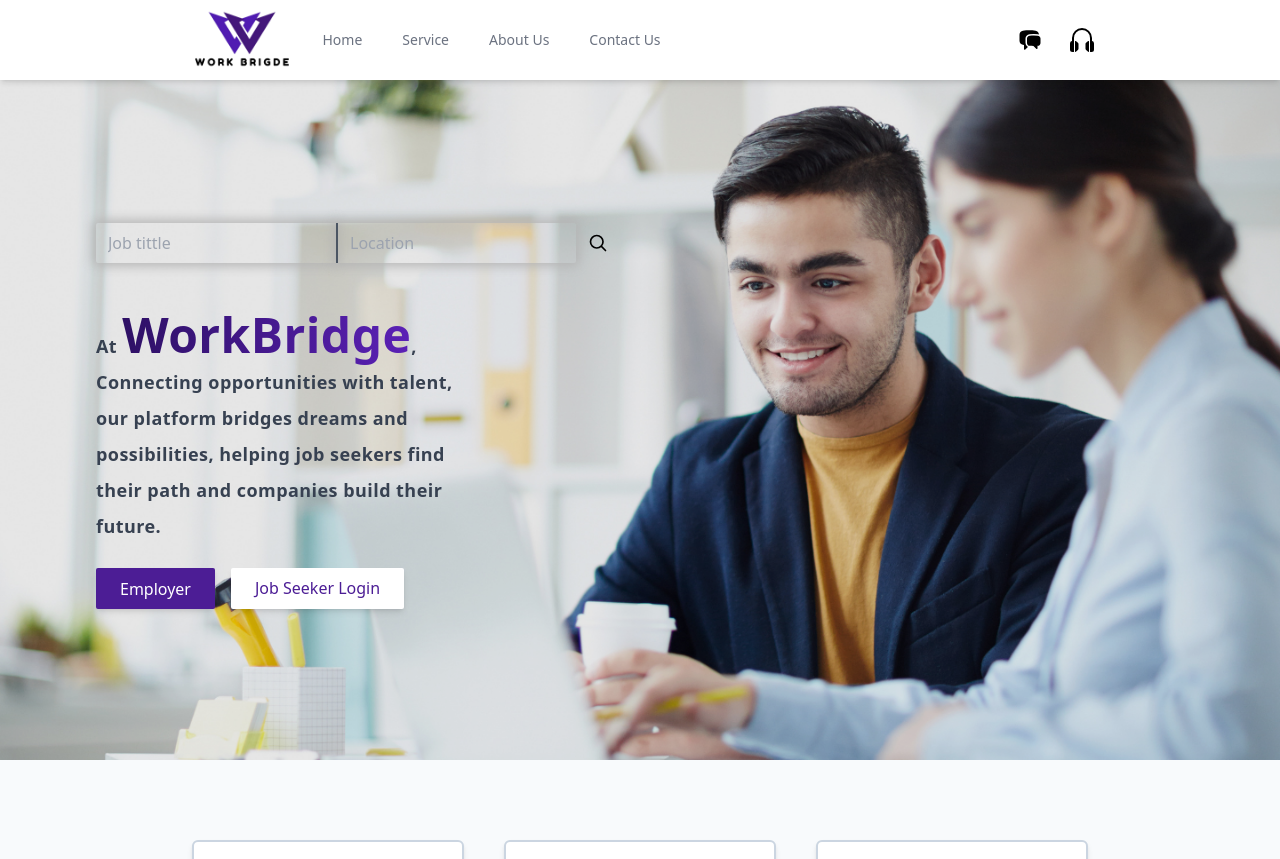
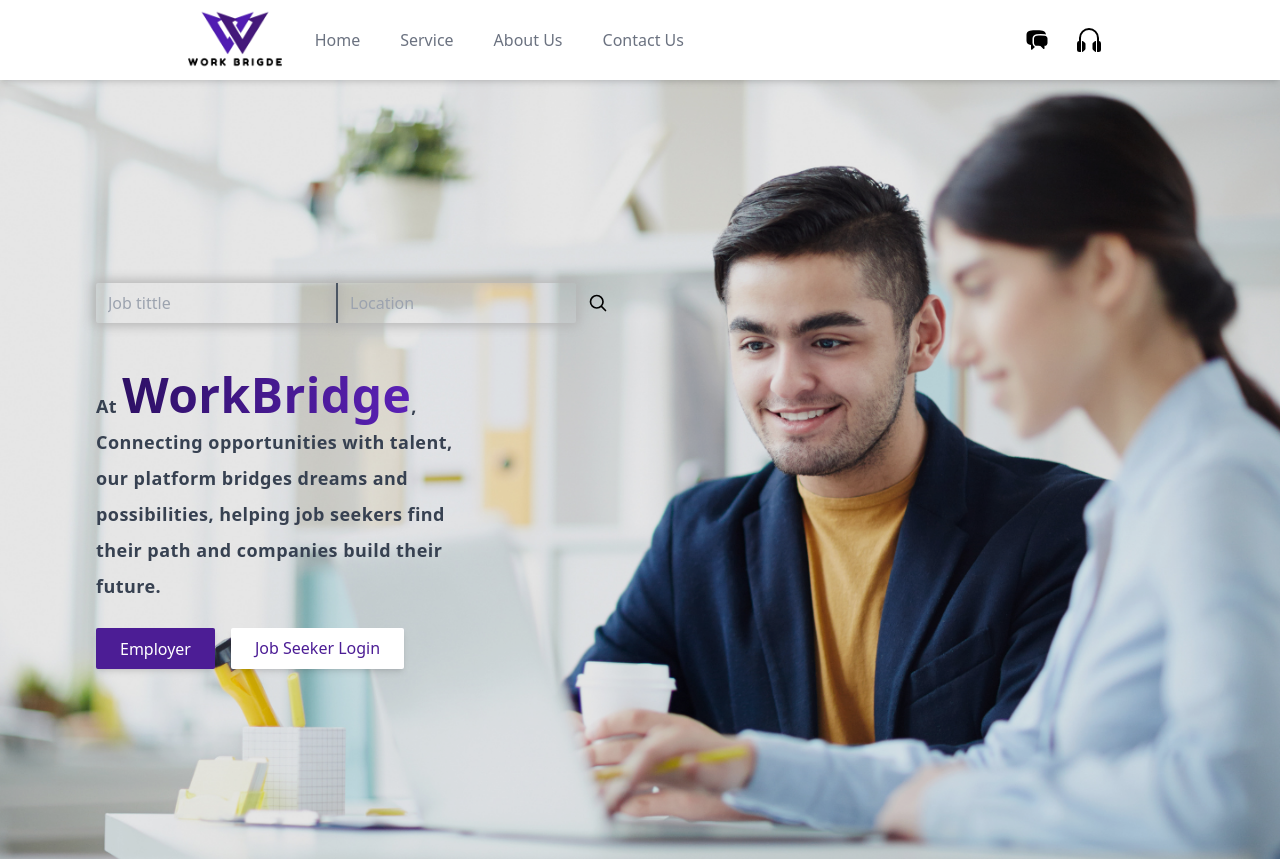
Before and after one commit to MidhunPM6/WorkBridge_Job_Portal-front-end, a React (Create React App) app: page / in a window 1280 px wide. Shown: the top 859 px of the page. Built offline with nearby package versions, Linux system fonts and the light colour scheme; no server answers.

Commit message:
Alignment Issue solved

```diff
--- a/src/Components/GoogleAuth/Callback.js
+++ b/src/Components/GoogleAuth/Callback.js
@@ -11,15 +11,15 @@ const Callback = () => {
   const navigate = useNavigate('')
   useEffect(() => {
     const handleAuthCallback = async () => {
-      const urlParms = new URLSearchParams(window.location.search)
-      const code = urlParms.get('code')
+      const urlParams = new URLSearchParams(window.location.search)
+      const code = urlParams.get('code')
       if (!code) {
         console.error('Authorization code missing')
         navigate('/')
         return
       }
       try {
-        const codeVerifier = localStorage.getItem('code_verifier')
+        const codeVerifier = sessionStorage.getItem('code_verifier')
         if (!codeVerifier) {
           console.error('Code verifier missing.')
           navigate('/')
--- a/src/Components/GoogleAuth/pkce.js
+++ b/src/Components/GoogleAuth/pkce.js
@@ -32,7 +32,7 @@ export const genaratePKCE =async()=>{
     const codeVerifier = generateRandomString()
     const codeChallenge= await sha256(codeVerifier)
 
-    localStorage.setItem('code_verifier',codeVerifier)
+   sessionStorage.setItem('code_verifier',codeVerifier)
 
     return {codeVerifier,codeChallenge}
 
--- a/src/Components/Jobseeker-Components/LandingPage/LandingPage.jsx
+++ b/src/Components/Jobseeker-Components/LandingPage/LandingPage.jsx
@@ -4,71 +4,65 @@ import heroimg from '../../../assets/Heroimg.png'
 import { useSelector } from 'react-redux'
 import SearchBar from './SearchBar'
 
-
-
-
-
 const HomeMain = () => {
-
-  const navigate=useNavigate()
-  const user =useSelector((state)=>state.user.user)
+  const navigate = useNavigate()
+  const user = useSelector(state => state.user.user)
 
   return (
     <>
-
-    <div className="relative flex items-center lg:h-[85vh] w-full overflow-hidden " id="home">
-
+      <div
+        className='relative flex items-center lg:h-[85vh] w-full overflow-hidden lg:min-h-screen'
+        id='home'
+      >
         <img
           src={heroimg}
-    alt="Hero"
-    className="absolute inset-0 w-full min-h-[400px] h-full object-cover  transition-all duration-300 brightness-90 "
+          alt='Hero'
+          className='absolute inset-0 w-full min-h-[400px] h-full object-cover  transition-all duration-300 brightness-90 '
         />
 
-  <div className="relative z-10 w-full px-6 md:px-12 lg:px-24 flex flex-col items-start ">
-
+        <div className='relative z-10 w-full px-6 md:px-12 lg:px-24 flex flex-col items-start h-auto '>
           <div className='mb-10'>
-
             <SearchBar></SearchBar>
           </div>
           <p className='text-sm lg:text-[18px] tracking-wide leading-loose mt-20 lg:mt-2 lg:w-[30vw] w-[50%] font-semibold text-gray-700'>
-      At <span className='text-4xl lg:text-5xl font-bold bg-gradient-to-r from-violet-950 to-violet-800 bg-clip-text text-transparent'>WorkBridge</span>, Connecting opportunities with talent, our platform bridges dreams and possibilities, helping job seekers find their path and companies build their future.
+            At{' '}
+            <span className='text-4xl lg:text-5xl font-bold bg-gradient-to-r from-violet-950 to-violet-800 bg-clip-text text-transparent'>
+              WorkBridge
+            </span>
+            , Connecting opportunities with talent, our platform bridges dreams
+            and possibilities, helping job seekers find their path and companies
+            build their future.
           </p>
 
-
-    <div className="flex  gap-4 mb-10 mt-6">
+          <div className='flex  gap-4 mb-10 mt-6'>
             {user?.name ? (
               <button
-          onClick={() => navigate("/jobview")}
-          className="group px-4 p-2 bg-white text-violet-900 rounded-sm shadow-md hover:scale-105 transition-transform duration-300"
+                onClick={() => navigate('/jobview')}
+                className='group px-4 p-2 bg-white text-violet-900 rounded-sm shadow-md hover:scale-105 transition-transform duration-300'
               >
                 Find Jobs
-          <div className="bg-violet-900 h-[2px] w-0 group-hover:w-full transition-all duration-500"></div>
+                <div className='bg-violet-900 h-[2px] w-0 group-hover:w-full transition-all duration-500'></div>
               </button>
             ) : (
               <>
                 <button
-            onClick={() => navigate("/employer")}
-            className="px-6 py-2 bg-violet-900 text-white rounded-sm shadow-md hover:scale-105 transition-transform duration-300"
+                  onClick={() => navigate('/employer')}
+                  className='px-6 py-2 bg-violet-900 text-white rounded-sm shadow-md hover:scale-105 transition-transform duration-300'
                 >
                   Employer
                 </button>
                 <button
-            onClick={() => navigate("/login")}
-            className="group px-6 py-2 bg-white text-violet-900 rounded-sm shadow-md hover:scale-105 transition-transform duration-300"
+                  onClick={() => navigate('/login')}
+                  className='group px-6 py-2 bg-white text-violet-900 rounded-sm shadow-md hover:scale-105 transition-transform duration-300'
                 >
                   Job Seeker Login
-            <div className="bg-violet-900 h-[1px] w-0 group-hover:w-full transition-all duration-500"></div>
+                  <div className='bg-violet-900 h-[1px] w-0 group-hover:w-full transition-all duration-500'></div>
                 </button>
               </>
             )}
           </div>
         </div>
       </div>
-
-
-
-
-
     </>
   )
 }
--- a/src/Components/Jobseeker-Components/LandingPage/NavBar.jsx
+++ b/src/Components/Jobseeker-Components/LandingPage/NavBar.jsx
@@ -21,34 +21,42 @@ const NavBar = () => {
             <img src={logo} alt='' className='w-28 ' />
           </div>
 
-          <div className='hidden lg:flex space-x-10 ml-0 lg:ml-6 mt-4 lg:mt-0 text-gray-500 text-sm'>
+          <div className='hidden lg:flex space-x-10 ml-0 lg:ml-6 mt-4 lg:mt-0 text-gray-500 '>
             <NavHashLink
               to='/#home'
-              className=' hover:text-gray-700 place-content-center hover:underline underline-offset-4 '
+              className='group  hover:text-gray-700 place-content-center  '
               smooth
             >
               Home
+              <div className='bg-violet-900 h-[1px] w-0 group-hover:w-full transition-all duration-500'></div>
             </NavHashLink>
             <NavHashLink
               to='/#service'
-              className=' hover:text-gray-700 place-content-center hover:underline underline-offset-4 '
+              className='group hover:text-gray-700 place-content-center  '
               smooth
             >
               Service
+              <div className='bg-violet-900 h-[1px] w-0 group-hover:w-full transition-all duration-500'></div>
+
+
             </NavHashLink>
             <NavHashLink
               to='/#about'
-              className=' hover:text-gray-700 place-content-center hover:underline underline-offset-4 '
+              className=' group hover:text-gray-700 place-content-center  '
               smooth
             >
               About Us
+              <div className='bg-violet-900 h-[1px] w-0 group-hover:w-full transition-all duration-500'></div>
+
             </NavHashLink>
             <NavHashLink
               to='/#contact'
-              className=' hover:text-gray-700 place-content-center hover:underline underline-offset-4 '
+              className='group hover:text-gray-700 place-content-center  '
               smooth
             >
               Contact Us
+              <div className='bg-violet-900 h-[1px] w-0 group-hover:w-full transition-all duration-500'></div>
+
             </NavHashLink>
           </div>
         </div>
--- a/src/Components/Jobseeker-Components/Profile/PersonalDetails/PersonalDetails.jsx
+++ b/src/Components/Jobseeker-Components/Profile/PersonalDetails/PersonalDetails.jsx
@@ -3,11 +3,46 @@ import React, { useState } from 'react'
 import img from '../../../../assets/cover.jpg'
 import Modal from 'react-modal'
 import PersonalPopUp from './PersonalPopUp'
-
-Modal.setAppElement('#root')
+import { axiosInstance } from '../../../../Axios/Axios-instance'
+import { useSelector } from 'react-redux'
 
 const PersonalDetails = () => {
   const [modalIsOpen, setIsOpen] = useState(false)
+  const [profileUpload, setProfileUpload] = useState('')
+  const user = useSelector(state => state.user.user)
+  const userID = user._id
+
+  //  Creating formData for the file upload
+  const handleFileChange = async e => {
+    const file = e.target.files[0]
+    if (file) {
+      setProfileUpload(file)
+    }
+  }
+
+  // Insert upload data inside Formdata
+  const formData = new FormData()
+  formData.append('file', profileUpload)
+
+  const handleUpload = async () => {
+    console.log(userID)
+
+    try {
+      const response = await axiosInstance.post(
+        '/api/fileupload/profile',
+        formData,
+        {
+          headers: {
+            'Content-Type': 'multipart/form-data'
+          },
+          withCredentials : true
+        }
+      )
+      console.log(response)
+    } catch (error) {
+      console.error(error)
+    }
+  }
 
   const customStyles = {
     overlay: {
@@ -62,8 +97,17 @@ const PersonalDetails = () => {
                       clipRule='evenodd'
                     />
                   </svg>
-                <input type='file' className='hidden' id='profileUpload' />
+                  <input
+                    type='file'
+                    className='hidden'
+                    name='profileUpload'
+                    id='profileUpload'
+                    onChange={handleFileChange}
+                  />
                 </label>
+                <button className='bg-yellow-400' onClick={handleUpload}>
+                  submit
+                </button>
               </div>
               <div>
                 <label for='coverUpload'>
@@ -115,16 +159,15 @@ const PersonalDetails = () => {
                   <h1 className='text-black font-semibold  '>
                     <span>Skills</span>
                   </h1>
-                <h2 className='text-gray-500'>Java,Python,Mongodb,Javascript,AI, Machine Learning</h2>
+                  <h2 className='text-gray-500'>
+                    Java,Python,Mongodb,Javascript,AI, Machine Learning
+                  </h2>
                 </div>
-
               </div>
               <div className='flex flex-col gap-2 flex-wrap '>
                 <div className='flex flex-col'>
-
                   <h1 className=''>
                     <span className='font-semibold'>Portfolio </span>{' '}
-
                   </h1>
                   <a
                     href='https://portfoliomidhun.vercel.app/'
@@ -134,10 +177,8 @@ const PersonalDetails = () => {
                   </a>
                 </div>
                 <div className='flex flex-col'>
-
                   <h1 className=''>
                     <span className='font-semibold'>LinkIn </span>{' '}
-
                   </h1>
                   <a
                     href='https://portfoliomidhun.vercel.app/'
@@ -146,22 +187,20 @@ const PersonalDetails = () => {
                     https://www.linkedin.com/in/midhunpm6060/
                   </a>
                 </div>
-
-
               </div>
             </div>
             <div className='mt-4 '>
               <h1 className='text-xl font-semibold'>About Me</h1>
               <div className='w-full text-gray-500 mt-2 rounded-md h-auto  '>
                 <h1>
-                Lorem ipsum dolor sit amet consectetur adipisicing elit. Tempore
-                eos numquam explicabo, commodi assumenda voluptate illo saepe
-                laboriosam voluptatibus enim distinctio quasi, corporis maxime
-                inventore quo sint itaque? Optio, repellat? Lorem ipsum dolor
-                sit amet consectetur adipisicing elit. Tempore eos numquam
-                explicabo, commodi assumenda voluptate illo saepe laboriosam
-                voluptatibus enim distinctio quasi, corporis maxime inventore
-                quo sint itaque? Optio, repellat?
+                  Lorem ipsum dolor sit amet consectetur adipisicing elit.
+                  Tempore eos numquam explicabo, commodi assumenda voluptate
+                  illo saepe laboriosam voluptatibus enim distinctio quasi,
+                  corporis maxime inventore quo sint itaque? Optio, repellat?
+                  Lorem ipsum dolor sit amet consectetur adipisicing elit.
+                  Tempore eos numquam explicabo, commodi assumenda voluptate
+                  illo saepe laboriosam voluptatibus enim distinctio quasi,
+                  corporis maxime inventore quo sint itaque? Optio, repellat?
                 </h1>
               </div>
               <div className='mt-10 flex mb-5 '>
--- a/src/index.css
+++ b/src/index.css
@@ -1,11 +1,12 @@
 
 *{
-    /* font-family: "Inter", serif; */
+
    font-family: system-ui, -apple-system, BlinkMacSystemFont, 'Segoe UI', Roboto, Oxygen, Ubuntu, Cantarell, 'Open Sans', 'Helvetica Neue', sans-serif
     ;
 
+}
 
-}
+
 
 @import url('https://fonts.googleapis.com/css2?family=Bricolage+Grotesque:opsz,wght@12..96,200..800&display=swap');
 @import url('https://fonts.googleapis.com/css2?family=Bricolage+Grotesque:opsz,wght@12..96,200..800&family=Poppins:ital,wght@0,100;0,200;0,300;0,400;0,500;0,600;0,700;0,800;0,900;1,100;1,200;1,300;1,400;1,500;1,600;1,700;1,800;1,900&display=swap');
```
Lines whose indentation alone changed are shown as unchanged.
